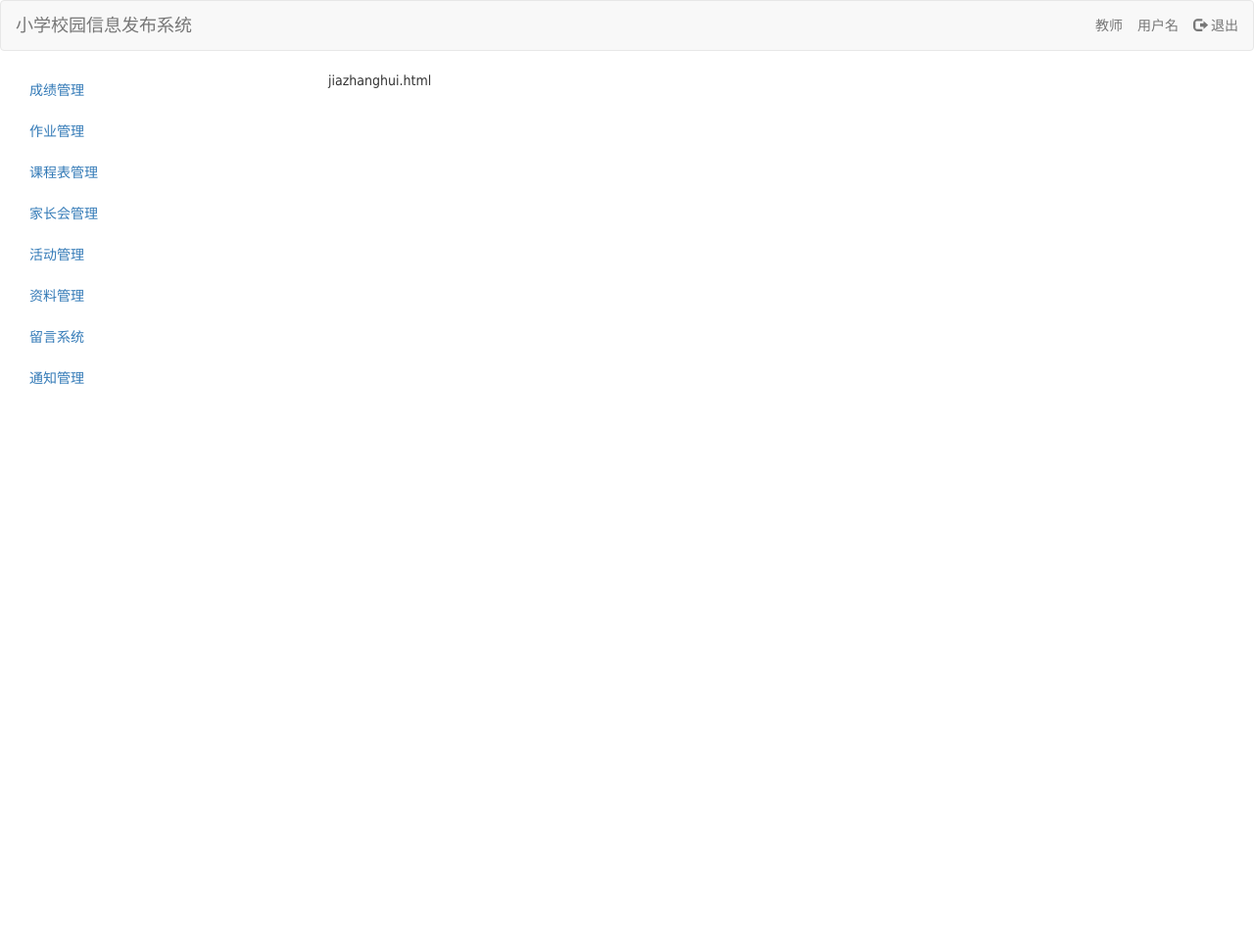
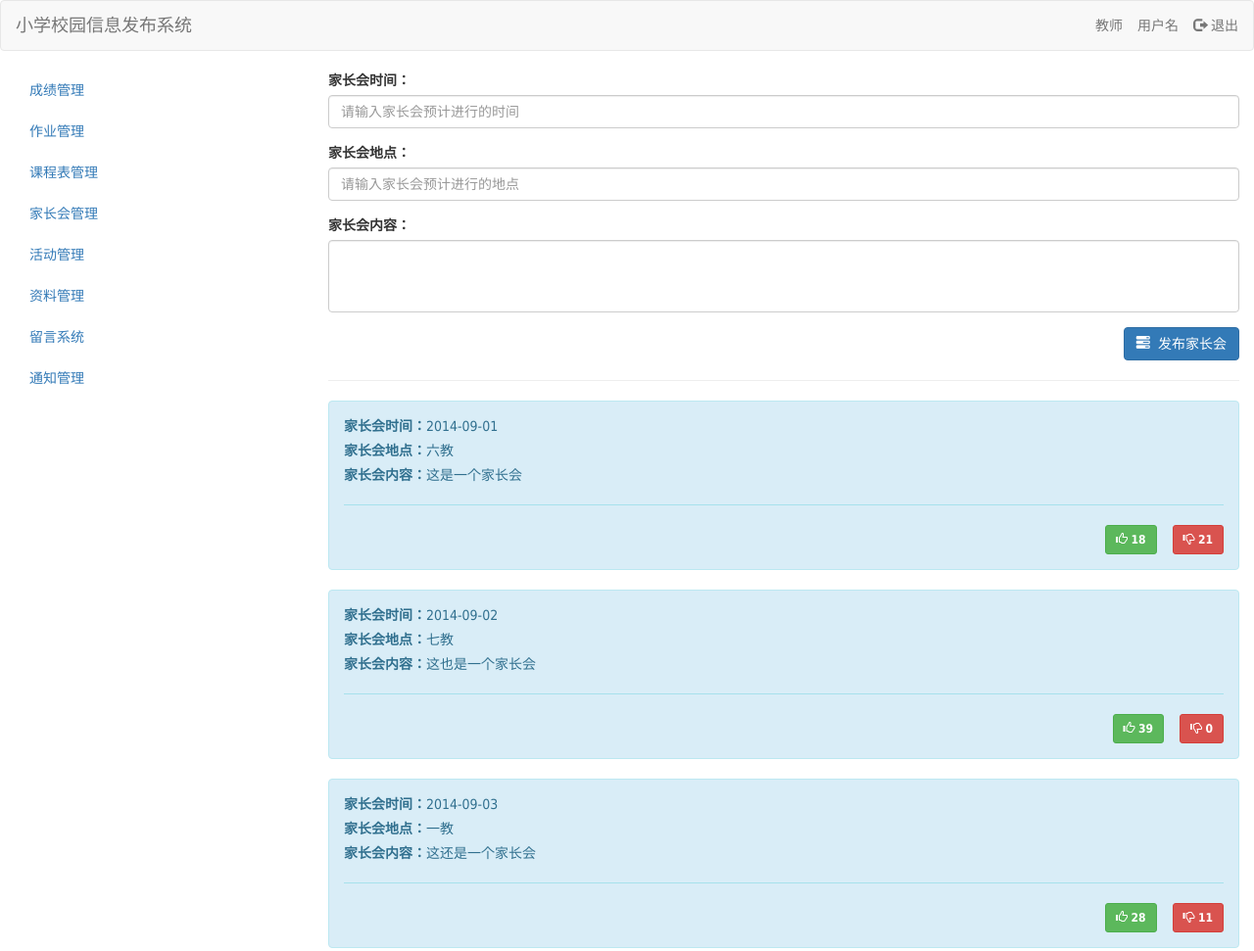
Before and after one commit to kyfly/iSchool, a plain HTML site: page public/index.html at #/jiazhanghui in a window 1280 px wide. Shown: the whole page at 98% size. Before the commit the page ends 800 px from the top, so only its background shows below. Drawn offline with Linux system fonts and the light colour scheme.

Commit message:
添加家长会功能，修改部分样例数据

```diff
--- a/public/js/controller.js
+++ b/public/js/controller.js
@@ -111,10 +111,34 @@ function KechengbiaoCtrl ($scope,seva) {
 
 }
 
-function JiazhanghuiCtrl ($scope) {
-
+function JiazhanghuiCtrl ($scope,seva) {
+	$scope.meetings = [
+		{
+			"content":"这是一个家长会",
+			"time":"2014-09-01",
+			"place":"六教",
+			"agree":"18",
+			"disagree":"21"
+		},
+		{
+			"content":"这也是一个家长会",
+			"time":"2014-09-02",
+			"place":"七教",
+			"agree":"39",
+			"disagree":"0"
+		},
+		{
+			"content":"这还是一个家长会",
+			"time":"2014-09-03",
+			"place":"一教",
+			"agree":"28",
+			"disagree":"11"
+		},
+	];
+	$scope.isTeacher = function() {
+		return seva.usi === 0;
+	};
 }
-
 function HuodongCtrl ($scope,seva) {
 	$scope.activities = [
 		{
@@ -142,14 +166,14 @@ function HuodongCtrl ($scope,seva) {
 			"content":"这是一个活动！这是一个活动！这是一个活动！",
 			"time":"2014-06-01",
 			"place":"行政楼",
-			"from":"李畅",
+			"from":"啦啦啦",
 			"datetime":"2014-12-01"
 		},
 		{
 			"content":"这是一个活动！这是一个活动！",
 			"time":"2014-05-01",
 			"place":"体育馆",
-			"from":"刘建东",
+			"from":"呵呵呵",
 			"datetime":"2014-11-01"
 		}
 	];
@@ -198,13 +222,13 @@ function LiuyanCtrl ($scope) {
 	$scope.comments = [
 		{
 			"from":"马越",
-			"to":"张建海",
+			"to":"啦啦啦",
 			"datetime":"2014-11-14 11:56",
 			"content":"老师你好啊！",
 		},
 		{
 			"from":"尤振飞",
-			"to":"马化龙",
+			"to":"呵呵呵",
 			"datetime":"2014-11-13 10:09",
 			"content":"老师我叫尤振飞！",
 		},
@@ -242,12 +266,12 @@ function TongzhiCtrl ($scope,seva) {
 		},
 		{
 			"content":"这是一条通知！这是一条通知！这是一条通知！",
-			"from":"李畅",
+			"from":"哈哈哈",
 			"datetime":"2014-12-01"
 		},
 		{
 			"content":"这是一条通知！这是一条通知！",
-			"from":"刘建东",
+			"from":"啦啦啦",
 			"datetime":"2014-11-01"
 		}
 	];
--- a/public/views/jiazhanghui.html
+++ b/public/views/jiazhanghui.html
@@ -1 +1,41 @@
-jiazhanghui.html
+<div ng-show="isTeacher()">
+	<form>
+		<div class="form-group">
+			<label class="control-label">家长会时间：</label>
+    	  	<input type="text" class="form-control" id="messageTo" placeholder="请输入家长会预计进行的时间">
+		</div>
+		<div class="form-group">
+			<label class="control-label">家长会地点：</label>
+    	  	<input type="text" class="form-control" id="messageTo" placeholder="请输入家长会预计进行的地点">
+		</div>
+		<div class="form-group">
+			<label class="control-label">家长会内容：</label>
+			<textarea class="form-control" maxlength="200" style="resize:none" rows="3">
+			</textarea>
+		</div>
+		<div class="form-group text-right">
+			<button type="button" class="btn btn-primary">
+				<span class="glyphicon glyphicon-tasks"></span>
+				&nbsp;发布家长会
+			</button>
+		</div>
+	</form>
+	<hr>
+</div>
+<div class="alert alert-info repeat-item" role="alert" ng-repeat = "meeting in meetings">
+	<p><strong>家长会时间：</strong>{{meeting.time}}</p>
+	<p><strong>家长会地点：</strong>{{meeting.place}}</p>
+	<p><strong>家长会内容：</strong>{{meeting.content}}</h3>
+	<hr>
+	<p class="text-right">
+		<button class="btn btn-sm btn-success">
+			<span class="glyphicon glyphicon-thumbs-up"></span>
+			<strong>{{meeting.agree}}</strong>
+		</button>
+		&nbsp;&nbsp;
+		<button class="btn btn-sm btn-danger">
+			<span class="glyphicon glyphicon-thumbs-down"></span>
+			<strong>{{meeting.disagree}}</strong>
+		</button>
+	</p>
+</div>
```
